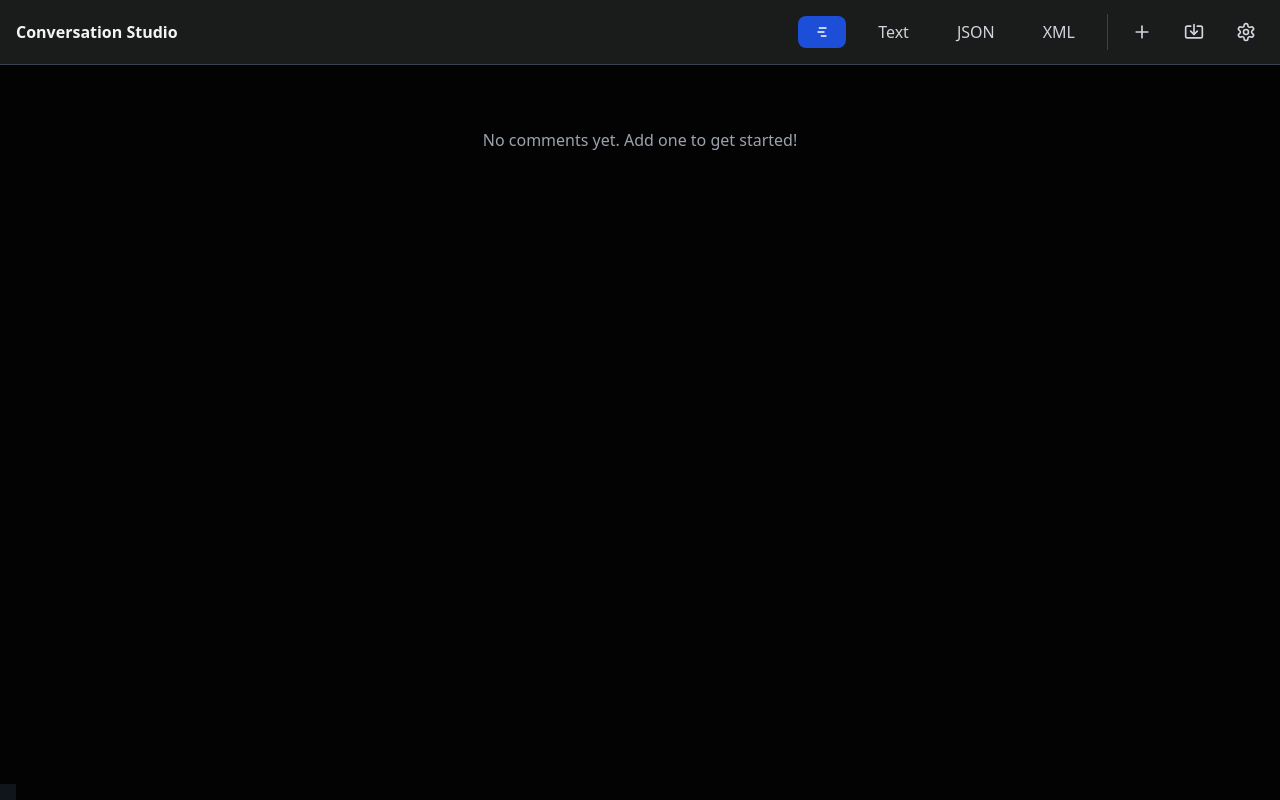
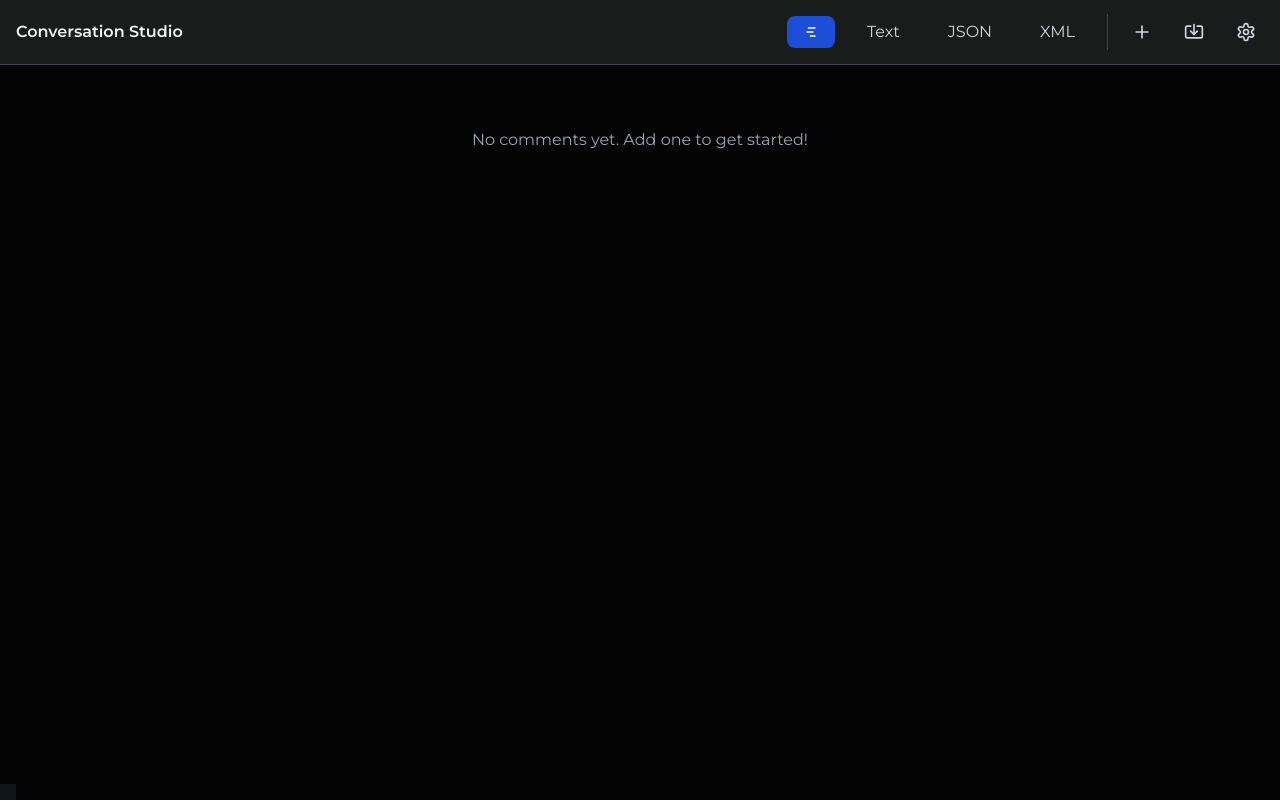
Before and after one commit to johnhenry/conversation-studio, a React (Vite) app: page / in a window 1280 px wide. Built offline with nearby package versions, Linux system fonts and the light colour scheme.

Commit message:
update font to Montserrat

```diff
--- a/index.html
+++ b/index.html
@@ -5,10 +5,14 @@
     <link rel="icon" type="image/svg+xml" href="/vite.svg" />
     <link rel="preconnect" href="https://fonts.googleapis.com">
     <link rel="preconnect" href="https://fonts.gstatic.com" crossorigin>
-    <link href="https://fonts.googleapis.com/css2?family=Inter:wght@400;500;600;700&display=swap" rel="stylesheet">
-    <link href="https://fonts.googleapis.com/css2?family=Inter:wght@100..900&display=swap" rel="stylesheet">
+    <link href="https://fonts.googleapis.com/css2?family=Montserrat:wght@300;400;500;600;700&display=swap" rel="stylesheet">
     <meta name="viewport" content="width=device-width, initial-scale=1.0" />
     <title>Conversation Studio</title>
+    <style>
+      * {
+        font-family: 'Montserrat', sans-serif !important;
+      }
+    </style>
   </head>
   <body>
     <div id="root"></div>
--- a/src/index.css
+++ b/src/index.css
@@ -2,18 +2,8 @@
 @tailwind components;
 @tailwind utilities;
 
-@layer base {
-  :root {
-    font-family: 'Inter', system-ui, sans-serif;
-    font-feature-settings: 'liga' 1, 'calt' 1; /* Enable ligatures and contextual alternates */
-  }
-
-  /* Optimize font display */
-  @supports (font-variation-settings: normal) {
-    :root {
-      font-family: 'Inter var', system-ui, sans-serif;
-    }
-  }
+body, html, #root, * {
+  font-family: 'Montserrat', -apple-system, BlinkMacSystemFont, sans-serif;
 }
 
 *,
@@ -21,6 +11,7 @@
 ::after {
   box-sizing: border-box;
 }
+
 body {
   @apply bg-[#030303] text-gray-300;
 }
--- a/tailwind.config.js
+++ b/tailwind.config.js
@@ -4,7 +4,7 @@
   theme: {
     extend: {
       fontFamily: {
-        sans: ['Inter', 'system-ui', 'sans-serif'],
+        sans: ['Montserrat', 'system-ui', 'sans-serif'],
       },
     },
   },
```
